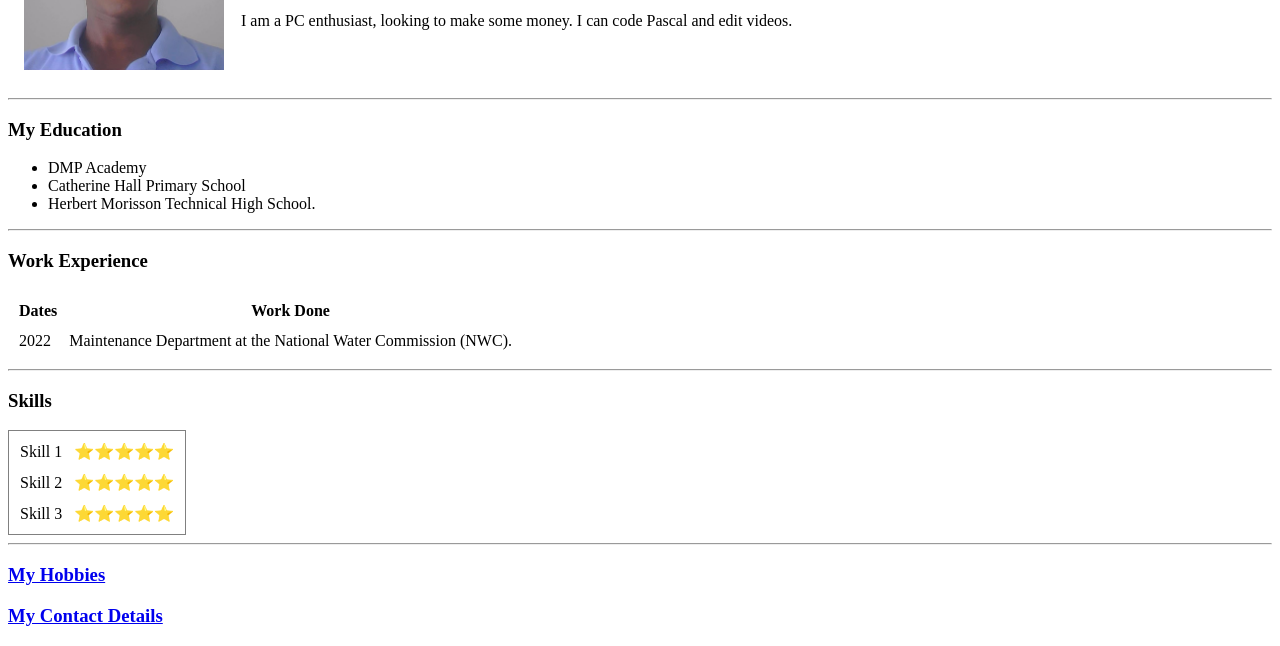
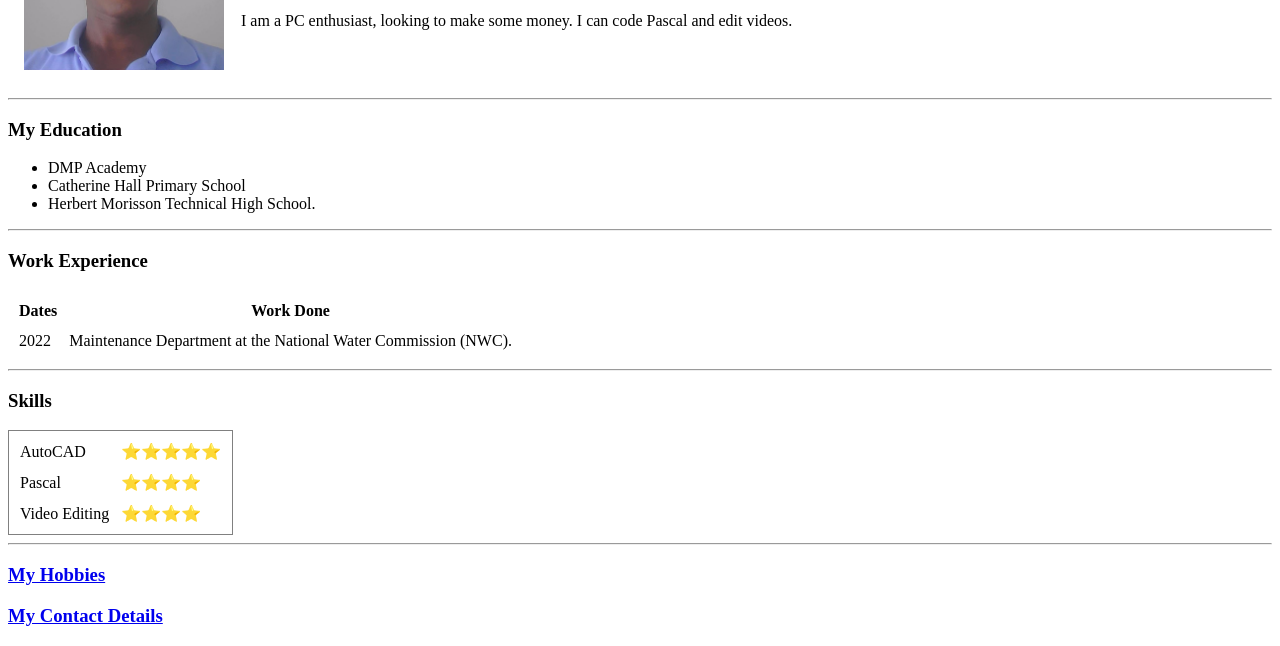
Before and after one commit to AjDev123/CV, a plain HTML site: page index.html in a window 1280 px wide. Shown: the part 154-800 px from the top of the page. Drawn offline with Linux system fonts and the light colour scheme.

Commit message:
Updated index.html

```diff
--- a/index.html
+++ b/index.html
@@ -44,16 +44,16 @@
   <h3>Skills</h3>
   <table cellspacing="10" frame="box">
     <tr>
-      <td>Skill 1</td>
+      <td>AutoCAD</td>
       <td>⭐⭐⭐⭐⭐</td>
     </tr>
     <tr>
-      <td>Skill 2</td>
-      <td>⭐⭐⭐⭐⭐</td>
+      <td>Pascal</td>
+      <td>⭐⭐⭐⭐</td>
     </tr>
     <tr>
-      <td>Skill 3</td>
-      <td>⭐⭐⭐⭐⭐</td>
+      <td>Video Editing</td>
+      <td>⭐⭐⭐⭐</td>
     </tr>
   </table>
   <hr>
```
